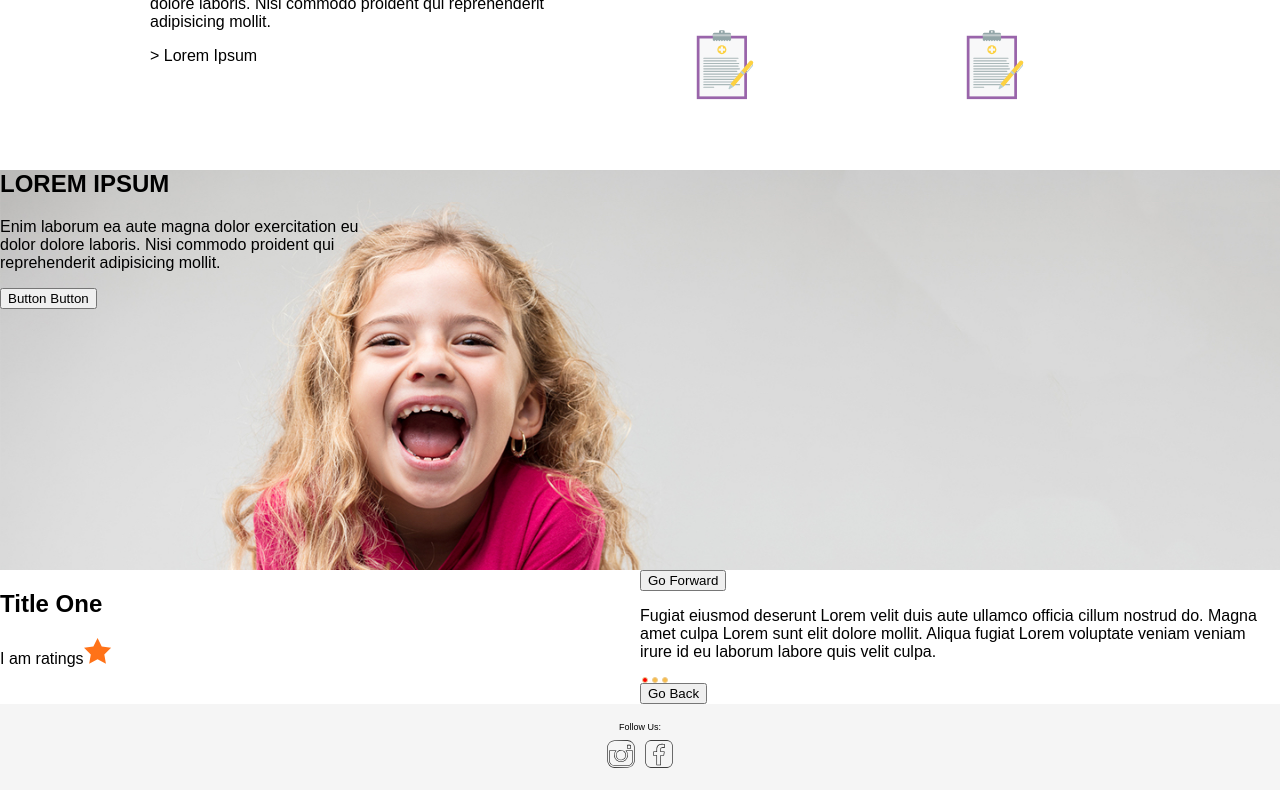
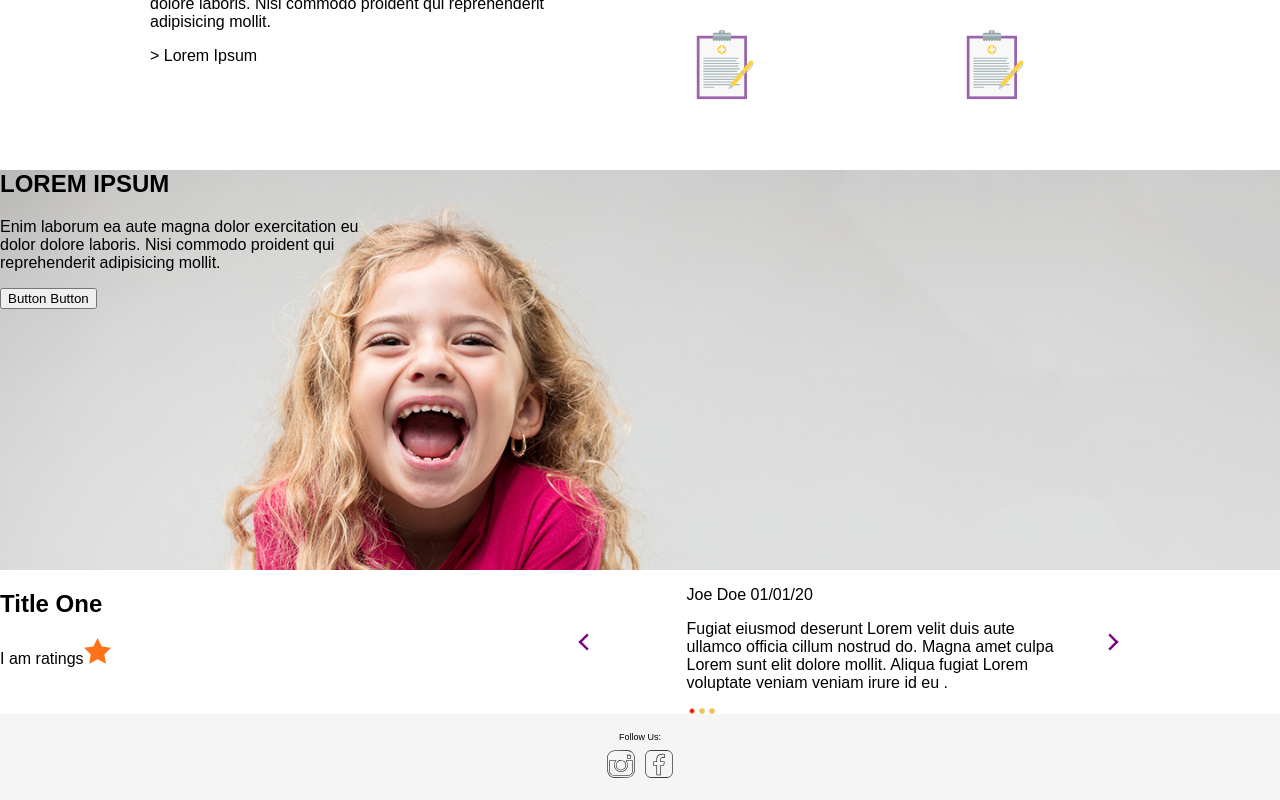
Before and after one commit to janeskywalker/RC-front-end, a React (Create React App) app: page / in a window 1280 px wide. Shown: the part 1563-2363 px from the top of the page. Built offline with nearby package versions, Linux system fonts and the light colour scheme.

Commit message:
styling carousel arrows

```diff
--- a/src/App.css
+++ b/src/App.css
@@ -114,12 +114,53 @@
   /* padding: 40px 20px; */
   display: grid;
   /* align-items: center; */
-  grid-template-columns: 1fr 1fr;
+  grid-template-columns: 1fr 1.2fr;
 }
 
 
 
 /* carousel */
+
+.body-container {
+  display: grid;
+  grid-template-columns: 1fr 8fr 3fr;
+  align-items: center;
+}
+
+.body-text-content {
+  margin: 0 auto;
+  width: 80%;
+}
+.author-date{
+  /* text-align: center; */
+}
+
+.body-content {
+  animation-duration: 1s;
+  animation-name: slidein;
+  width: 100%;
+  /* text-align: left; */
+  /* padding-left: 60px; */
+
+}
+
+.backward-arrow {
+  border: purple solid 2px;
+  width: 8px;
+  height: 8px;
+  transform: scale(1.2) rotate(45deg);
+  border-top: none;
+  border-right: none;
+}
+
+.forward-arrow {
+  border: purple solid 2px;
+  width: 8px;
+  height: 8px;
+  transform: scale(1.2) rotate(45deg);
+  border-bottom: none;
+  border-left: none;
+}
 
 .circle-container {
   display: flex;
@@ -138,10 +179,7 @@
   background: red;
 }
 
-.body-content {
-  animation-duration: 1s;
-  animation-name: slidein;
-}
+
 
 @keyframes slidein {
   from {
--- a/src/components/Carousel.js
+++ b/src/components/Carousel.js
@@ -8,21 +8,21 @@ const Carousel = () => {
       {
         title: "Title One",
         ratings: 1,
-        author: "Author 1",
+        author: "Joe Doe",
         date: "01/01/20",
-        body: "Fugiat eiusmod deserunt Lorem velit duis aute ullamco officia cillum nostrud do. Magna amet culpa Lorem sunt elit dolore mollit. Aliqua fugiat Lorem voluptate veniam veniam irure id eu laborum labore quis velit culpa."
+        body: "Fugiat eiusmod deserunt Lorem velit duis aute ullamco officia cillum nostrud do. Magna amet culpa Lorem sunt elit dolore mollit. Aliqua fugiat Lorem voluptate veniam veniam irure id eu ."
       },
       {
         title: "Title Two",
         ratings: 5,
-        author: "Author 2",
+        author: "John Smith",
         date: "01/01/20",
         body: "Officia magna est in officia fugiat eiusmod pariatur amet. Exercitation incididunt proident est ipsum. Lorem deserunt cillum deserunt veniam. Exercitation tempor culpa excepteur officia. Officia officia culpa aute.."
       },
       {
         title: "Title Three",
         ratings: 3,
-        author: "Author 3",
+        author: "Elsa Jones",
         date: "01/01/20",
         body: "Sit labore proident in aliqua nisi elit dolor occaecat incididunt sit id. Sunt ad enim tempor esse esse nisi sunt tempor do exercitation ipsum incididunt est. Et eiusmod do proident aute ullamco."
       },
@@ -40,24 +40,32 @@ const Carousel = () => {
         <Rating ratings={currentSlide.ratings}/>
       </div>
       <div className="body-container">
-        <button onClick={() => {
+        {/* <button className='backward-btn' > */}
+            <div className="backward-arrow" onClick={() => {
+            if(state.currentIndex > 0){
+              setState({
+                ...state,
+                currentIndex: state.currentIndex - 1
+              })
+            }
+          }}></div>
+          {/* </button> */}
+        <div className="body-text-content">
+          <p className='author-date'>{currentSlide.author} {currentSlide.date}</p>
+          <p className="body-content">{currentSlide.body}</p>
+          <PageIndicator currentIndex={state.currentIndex} numOfSlides={numOfSlides}/>
+        </div>
+        {/* <button className='forward-btn'> */}
+          <div className="forward-arrow" onClick={() => {
           if(state.currentIndex < numOfSlides - 1) {
             setState({
               ...state,
               currentIndex: state.currentIndex + 1
             });
           }
-        }}>Go Forward</button>
-        <p className="body-content">{currentSlide.body}</p>
-        <PageIndicator currentIndex={state.currentIndex} numOfSlides={numOfSlides}/>
-        <button onClick={() => {
-          if(state.currentIndex > 0){
-            setState({
-              ...state,
-              currentIndex: state.currentIndex - 1
-            })
-          }
-        }}>Go Back</button>
+        }}></div>
+          {/* </button> */}
+
       </div>
     </section>
   );
```
